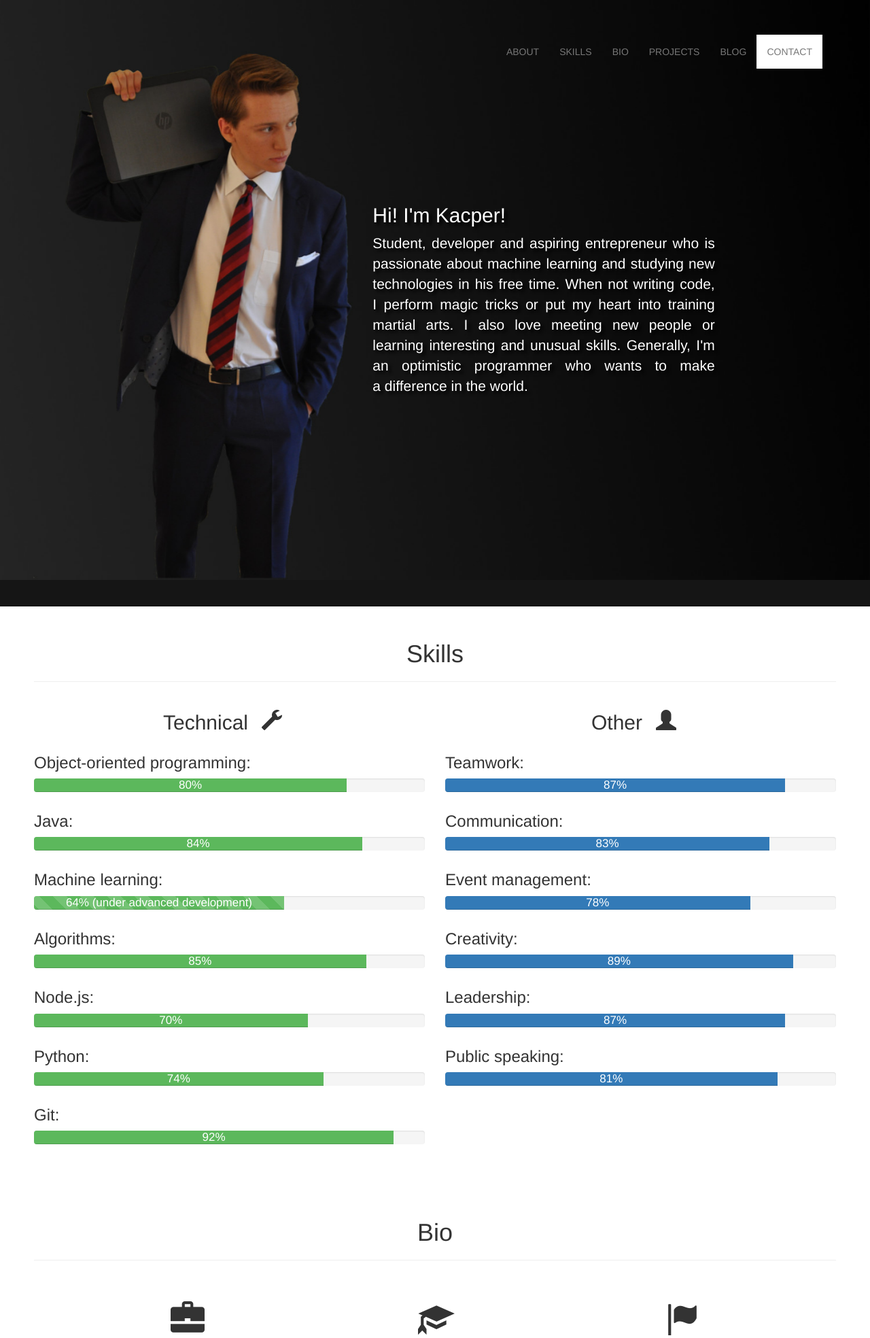
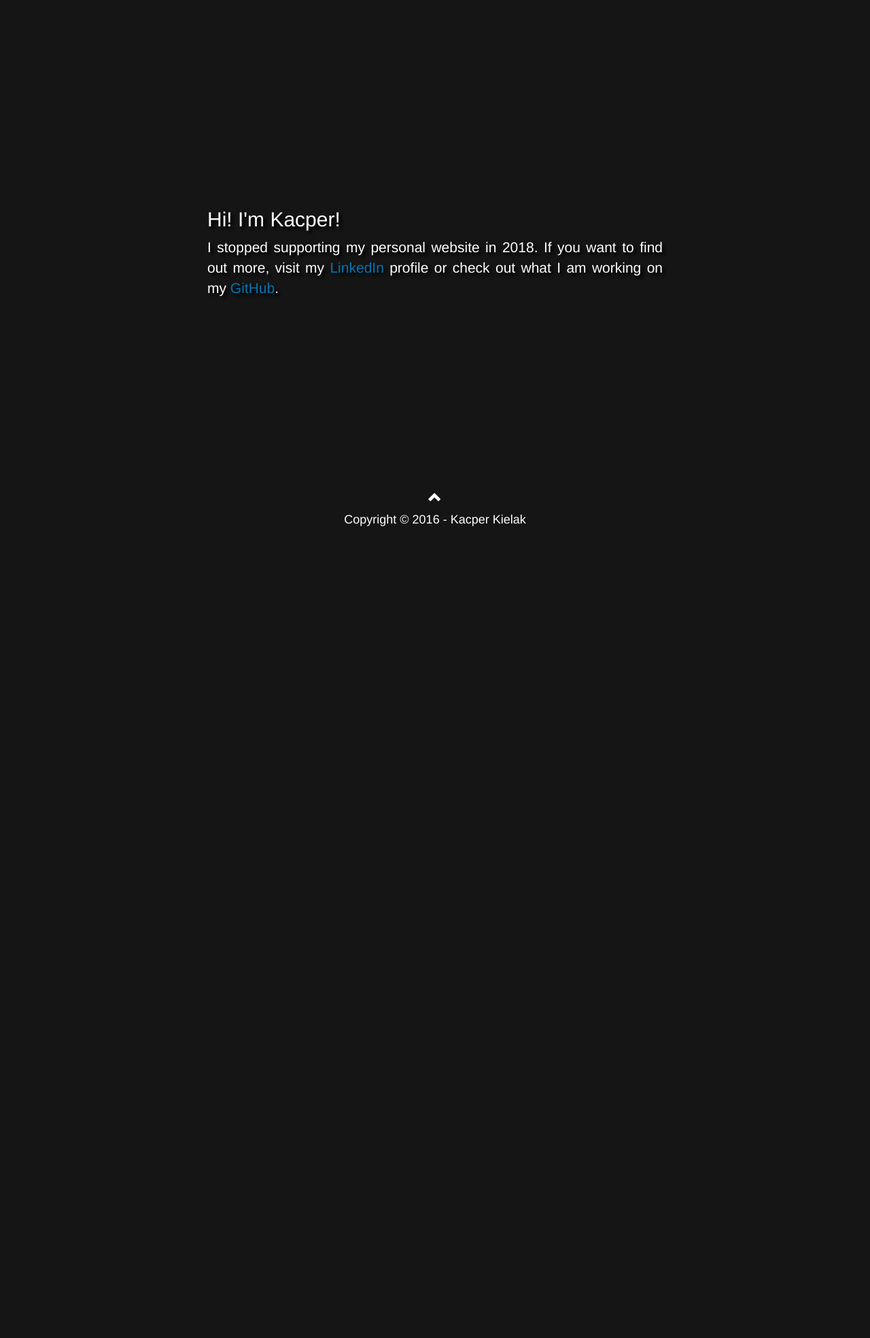
Before and after one commit to K-Kielak/PersonalWebsite, a Node server app: page / in a window 1280 px wide. Shown: the top 1968 px of the page at 68% size. After the commit the page ends 774 px from the top, so only its background shows below. Run offline with Node 20, Linux system fonts and the light colour scheme; data that the repository does not hold is empty; some libraries are stand-ins or nearby versions.

Commit message:
Depracate personal website

```diff
--- a/app.js
+++ b/app.js
@@ -6,10 +6,10 @@ var cookieParser = require('cookie-parser')
 var bodyParser = require('body-parser')
 var helmet = require('helmet')
 
-var database = require('./models/database')()
+// var database = require('./models/database')()
 
 var index = require('./routes/index')
-var blog = require('./routes/blog')
+// var blog = require('./routes/blog')
 
 var app = express()
 
@@ -27,14 +27,14 @@ app.use(bodyParser.urlencoded({ extended: false }))
 app.use(cookieParser())
 app.use(express.static(path.join(__dirname, 'public')))
 app.use(helmet())
-
+/*
 app.use(function(req, res, next){
   req.database = database
   next()
 })
-
+*/
 app.use('/', index)
-app.use('/blog', blog)
+// app.use('/blog', blog)
 
 // catch 404 and forward to error handler
 app.use(function(req, res, next) {
--- a/public/css/index.css
+++ b/public/css/index.css
@@ -84,16 +84,22 @@ a:hover {
 }
 
 .jumbotron {
-  height: 95vh;
+  position: relative;
+  height: 80vh !important;
   color: #ffffff;
   text-shadow: black 0.3em 0.3em 0.3em;
   background:transparent;
 }
 
+.block-center {
+  position: absolute;
+  top: 50%;
+  left: 50%;
+  transform: translate(-50%, -50%);
+}
+
 #desc {
 	width: 100%;
-	position: absolute;
-	top: 35vh;
 }
 
 .text-mobile{
@@ -162,7 +168,7 @@ a:hover {
 }
 
 #github:link, #github:visited{
-  color: #3f3f3f;
+  color: #0077b5;
 }
 
 #github:hover{
@@ -194,8 +200,12 @@ a:hover {
 }
 
 footer {
+  position: fixed;
+  bottom: 0;
+  left: 50%;
+  transform: translate(-50%);
+  height: 80px !important;
   color: #ffffff;
-  height: 40px;
 }
 
 footer .glyphicon {
@@ -267,10 +277,6 @@ footer .glyphicon {
   }
 
  @media screen and (max-width: 480px){
-   .jumbotron{
-     height: 120vh;
-   }
-
 
    h1{
      font-size: 32px;
@@ -289,12 +295,6 @@ footer .glyphicon {
    }
  }
 
- @media screen and (max-width: 360px){
-   .jumbotron{
-     height: 140vh;
-   }
- }
-
 .bg-white{
 	background-color: #ffffff;
 }
--- a/routes/index.js
+++ b/routes/index.js
@@ -3,7 +3,7 @@ var router = express.Router()
 
 router.get('/', function(req, res, next) {
   res.render('index')
-  req.database.incrementHomeVisits()
+  // req.database.incrementHomeVisits()
 })
 
 module.exports = router
--- a/views/index.ejs
+++ b/views/index.ejs
@@ -11,7 +11,7 @@
   <link rel="stylesheet" href="/css/index.css">
 </head>
 <body data-spy="scroll" data-target=".navbar" data-offset="300">
- <img src="/img/backgroundPhoto.jpg" class="img-responsive img-bg-big">
+ <!--<img src="/img/backgroundPhoto.jpg" class="img-responsive img-bg-big">
  <img src="/img/backgroundPhotoSmall.jpg" class="img-responsive img-bg-small">
   <nav id="about" class="navbar navbar-default">
     <div class="container">
@@ -55,33 +55,27 @@
         </ul>
       </div>
     </div>
-  </nav>
+  </nav> -->
 
-  <div class="jumbotron">
-    <div class="container" id="desc">
-      <div class="row">
-        <div class="col-md-5 col-sm-2"></div>
-        <div class="col-md-5 col-sm-9">
-          <h2 class="main-heading">Hi! I'm Kacper!</h1>
+  <div class="jumbotron" id="desc">
+      <div class="block-center">
+        <div class="row">
+          <div class="col">
+            <h2 class="main-heading">Hi! I'm Kacper!</h1>
+            <p class="text-justify">
+              I stopped supporting my personal website in 2018. If you want to find out more, visit my
+              <a href="https://www.linkedin.com/in/kkielak" target="_blank" id="linkedin">LinkedIn</a>
+              profile or check out what I am working on my <a href="https://github.com/K-Kielak" target="_blank" id="github">GitHub</a>.</p>
+            <p class="text-center text-mobile">
+              I stopped supporting my personal website in 2018. If you want to find out more, visit my
+              <a href="https://www.linkedin.com/in/kkielak" target="_blank" id="linkedin">LinkedIn</a>
+              profile or check out what I am working on my <a href="https://github.com/K-Kielak" target="_blank" id="github">GitHub</a>.</p>
+          </div>
         </div>
-        <div class="col-md-2 col-sm-1"></div>
       </div>
-      <div class="row">
-        <div class="col-md-5 col-sm-2"></div>
-        <div class="col-md-5 col-sm-9">
-          <p class="text-justify">Student, developer and aspiring entrepreneur who is passionate about machine learning and studying new technologies in his free time.
-            When not writing code, I&nbsp;perform magic tricks or put my heart into training martial arts. I&nbsp;also love meeting new people or learning interesting and unusual skills.
-            Generally, I'm an optimistic programmer who wants to make a&nbsp;difference in the world.</p>
-          <p class="text-center text-mobile">Student, developer and aspiring entrepreneur who is passionate about machine learning and studying new technologies in his free time.
-            When not writing code, I&nbsp;perform magic tricks or put my heart into training martial arts. I&nbsp;also love meeting new people or learning interesting and unusual skills.
-            Generally, I'm an optimistic programmer who wants to make a&nbsp;difference in the world.</p>
-        </div>
-        <div class="col-md-2 col-sm-1"></div>
-      </div>
-    </div>
   </div>
 
-
+<!--
    <div id="skills" class="container-fluid bg-white">
     <h1 class="text-center">Skills</h2>
     <hr/>
@@ -381,7 +375,7 @@
        </div>
      </div>
      <div class="col-md-1"></div>
-   </div>
+   </div> -->
    <%- include('partials/footer') %>
    <script src="/js/jquery-3.1.0.min.js"></script>
    <script src="/js/bootstrap.min.js"></script>
--- a/views/partials/blogNavbar.ejs
+++ b/views/partials/blogNavbar.ejs
@@ -10,7 +10,7 @@
     <div class="collapse navbar-collapse" id="navbar-content-fixed">
       <ul class="nav navbar-nav">
         <li><a href="/">HOME</a></li>
-        <li><a href="/blog">BLOG</a></li>
+        <!--<li><a href="/blog">BLOG</a></li>-->
       </ul>
     </div>
   </div>
--- a/views/partials/footer.ejs
+++ b/views/partials/footer.ejs
@@ -1,4 +1,4 @@
-<footer class="container-fluid text-center">
+<footer class="text-center">
  <a href="#about" title="To Top">
    <span class="glyphicon glyphicon-chevron-up lgrey"></span>
  </a>
```
